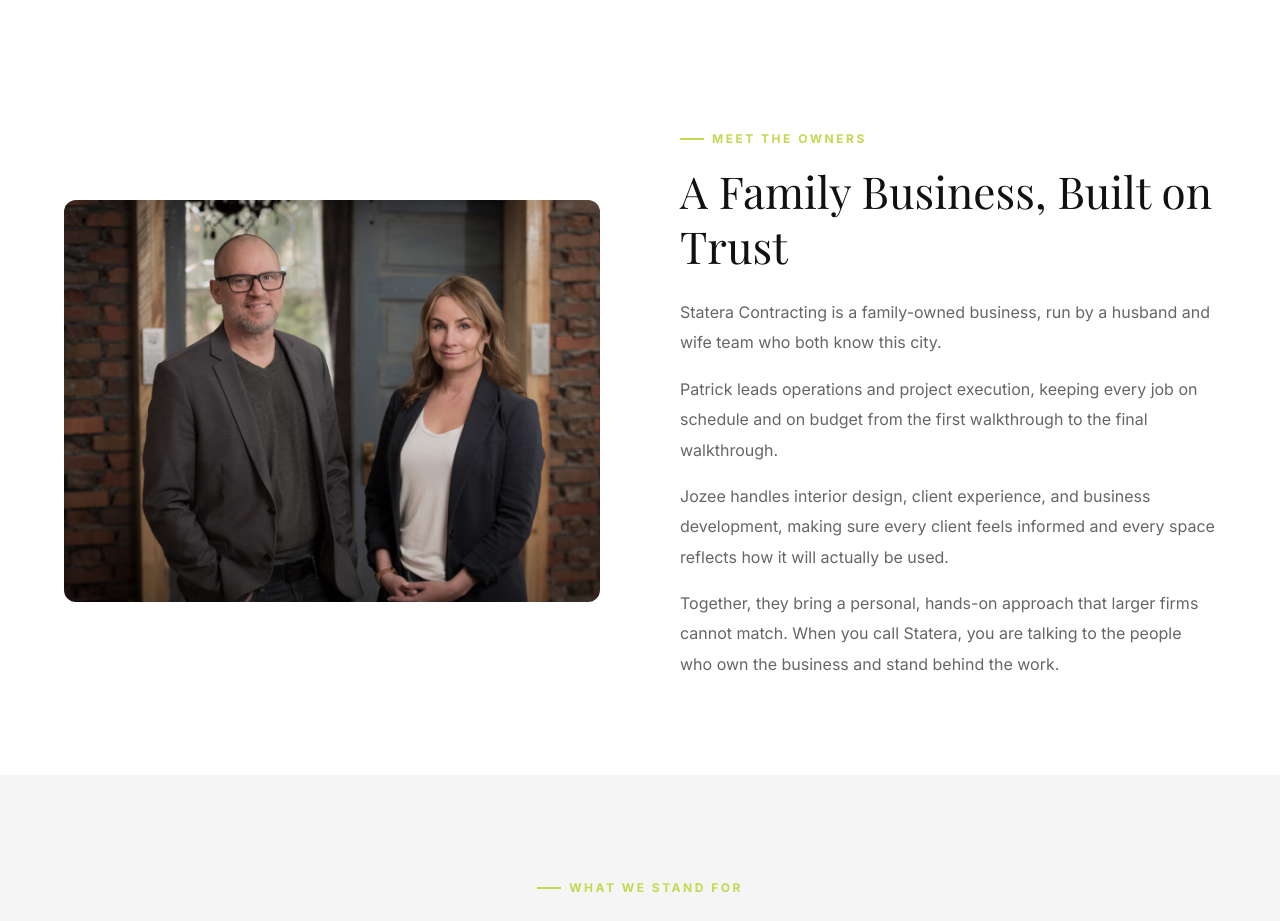
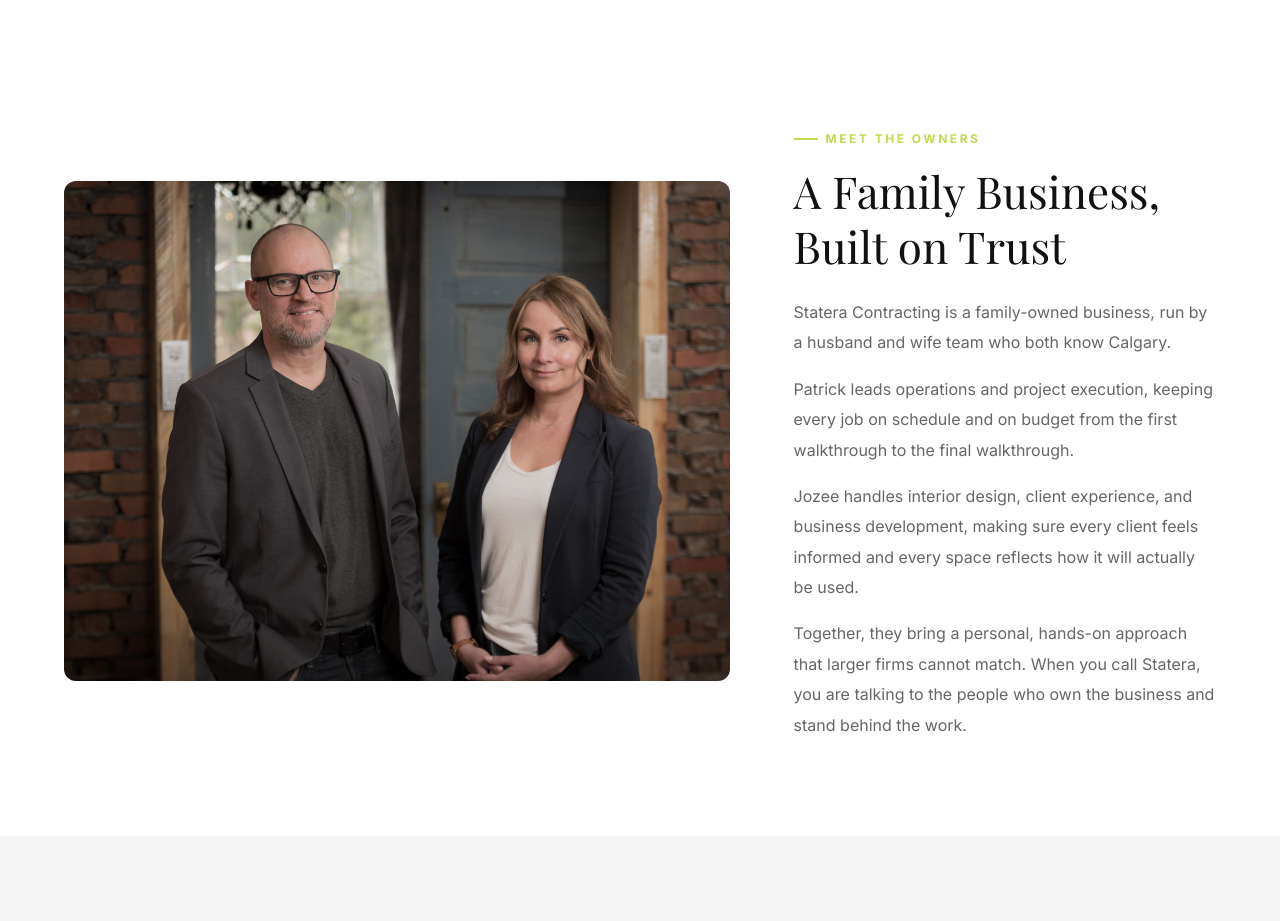
Before and after one commit to Mauricio354/stratera-contracting, a Next.js app: page /about in a window 1280 px wide. Shown: the part 1560-2481 px from the top of the page. Built offline with nearby package versions, Linux system fonts and the light colour scheme; no server answers; a web font is replaced by a local one.

Commit message:
content(about): enlarge couple photo, name Calgary explicitly
Give the Meet the Owners photo more visual weight (60/40 split
instead of 50/50) and swap "this city" for "Calgary" in the copy.

Co-Authored-By: Claude Sonnet 5 <noreply@anthropic.com>

```diff
--- a/app/about/page.tsx
+++ b/app/about/page.tsx
@@ -154,21 +154,21 @@ export default function AboutPage() {
 
       {/* Family Business */}
       <section className="py-24 bg-white">
-        <div className="container grid grid-cols-1 lg:grid-cols-2 gap-20 items-center">
-          <div className="relative w-full aspect-[4/3] rounded-card overflow-hidden">
+        <div className="container grid grid-cols-1 lg:grid-cols-5 gap-16 items-center">
+          <div className="relative w-full aspect-[4/3] rounded-card overflow-hidden lg:col-span-3">
             <Image
               src="/images/couple fav.jpg"
               alt="Jozee and Patrick, owners of Statera Contracting"
               fill
               className="object-cover"
-              sizes="(max-width:1024px) 100vw, 50vw"
+              sizes="(max-width:1024px) 100vw, 60vw"
             />
           </div>
-          <div>
+          <div className="lg:col-span-2">
             <div className="section-label">Meet the Owners</div>
             <h2 className="section-title">A Family Business, Built on Trust</h2>
             <p className="text-gray-600 leading-[1.9] mt-6">
-              Statera Contracting is a family-owned business, run by a husband and wife team who both know this city.
+              Statera Contracting is a family-owned business, run by a husband and wife team who both know Calgary.
             </p>
             <p className="text-gray-600 leading-[1.9] mt-4">
               Patrick leads operations and project execution, keeping every job on schedule and on budget from the first walkthrough to the final walkthrough.
```
